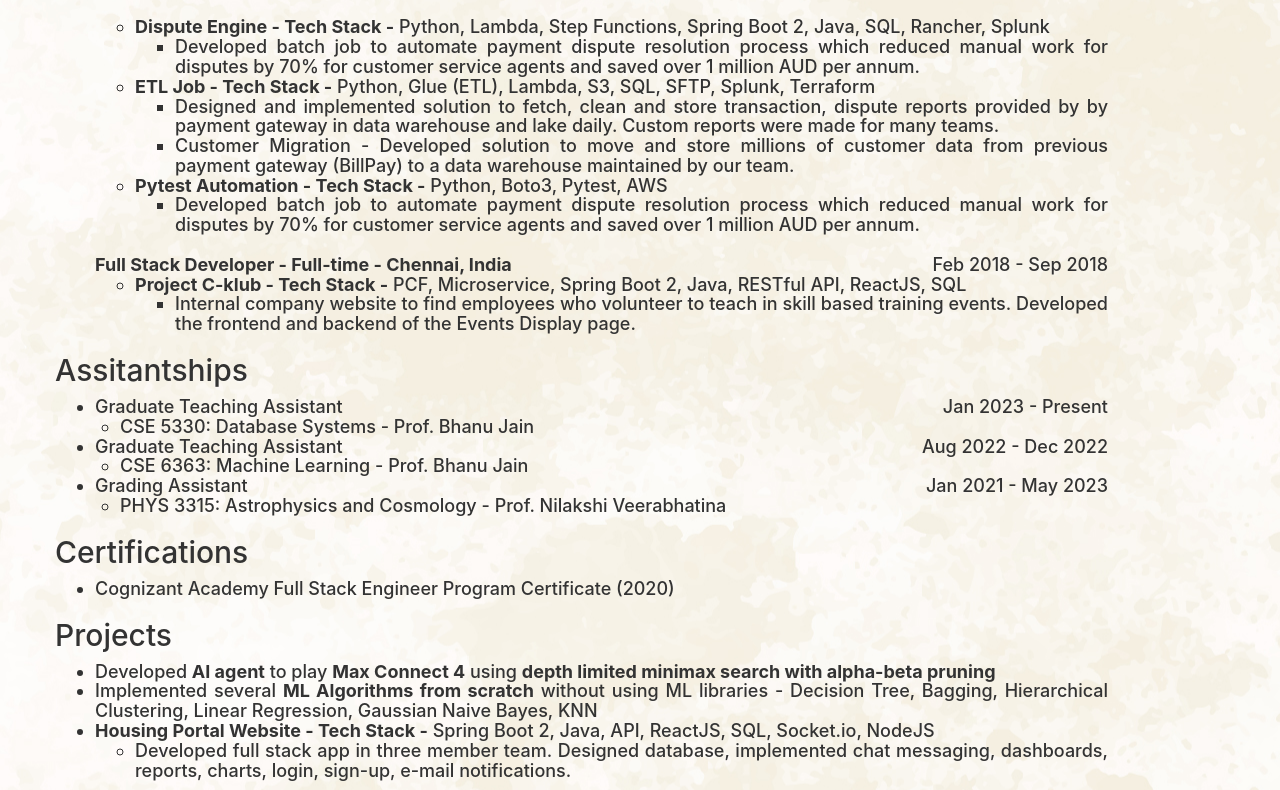
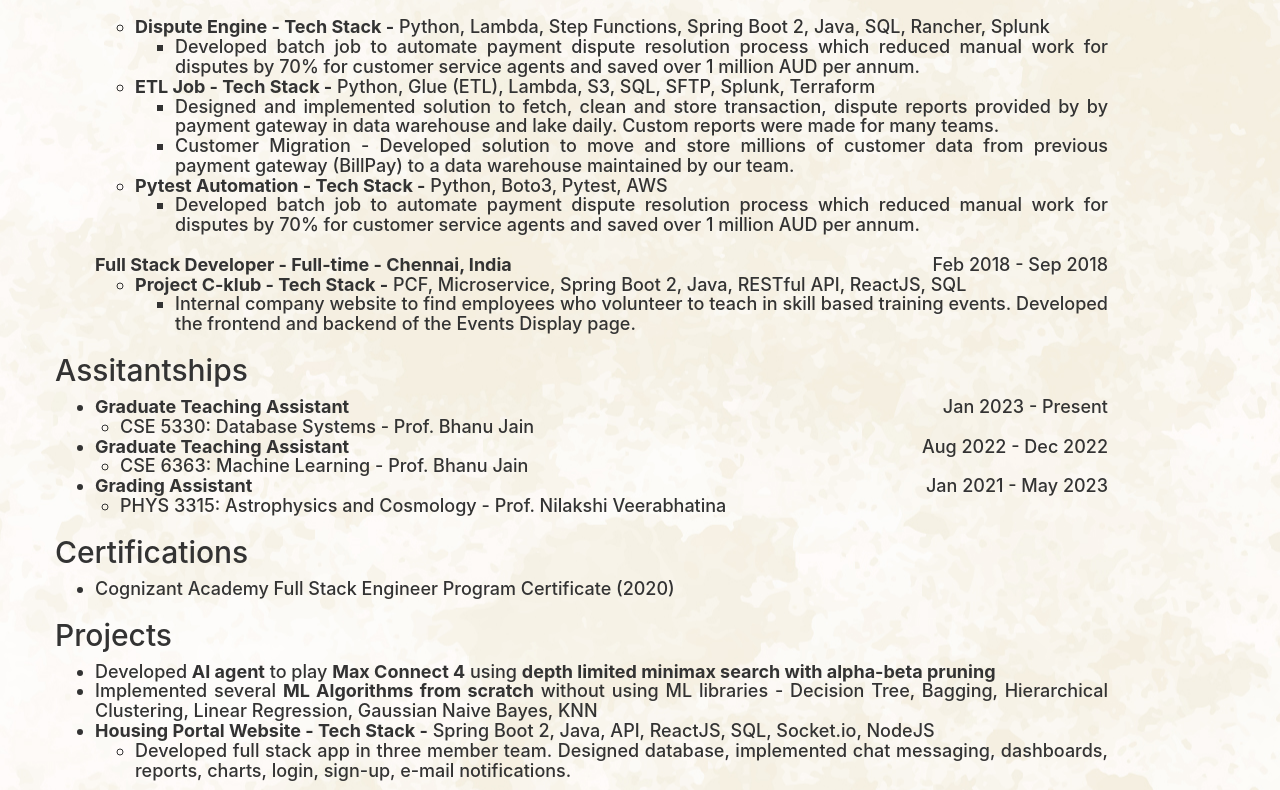
Before and after one commit to AmlanAlok/amlanalok.com, a React (Create React App) app: page /resume in a window 1280 px wide. Shown: the part 838-1628 px from the top of the page. Built offline with nearby package versions, Linux system fonts and the light colour scheme.

Commit message:
MInor changes and fixed _d in download resume pdf

```diff
--- a/src/components/Home/Home.js
+++ b/src/components/Home/Home.js
@@ -27,8 +27,8 @@
                         <h4>If you are a recruiter or someone who knows of a possible job opportunity, and you believe that my experience and skill set: </h4>
 
                         <ul>
-                            <li><h4>Are a great fit for a particular role/position, or</h4></li>
-                            <li><h4>They can help your/some company to achieve their mission or goals</h4></li>
+                            <li><h4>Will be a great fit for a particular role/position, or</h4></li>
+                            <li><h4>Can help your/some company to achieve their mission or goals</h4></li>
                         </ul>
 
                         <h4>Kindly reach out to me.</h4>
@@ -38,7 +38,7 @@
 
                         <h4>You can download/view the 1 page PDF version using the buttons below.</h4>
 
-                        <a href='Amlan_Alok_Resume.pdf' download='Amlan_Alok_Resume_d.pdf'>
+                        <a href='Amlan_Alok_Resume.pdf' download='Amlan_Alok_Resume.pdf'>
                             <button className='btn btn-primary'>Download Resume</button>
                         </a>
                             &emsp;
--- a/src/components/Resume/Assitantships/Assitantships.js
+++ b/src/components/Resume/Assitantships/Assitantships.js
@@ -9,7 +9,7 @@
                     {/* <div className='fontsize'> */}
                     <div className="row">
                         <div className="col-sm-9">
-                            <li>Graduate Teaching Assistant</li>
+                            <li><strong>Graduate Teaching Assistant</strong></li>
                         </div>
                         <div className="col-sm-3">
                             <span className='float-right'>Jan 2023 - Present</span>
@@ -23,7 +23,7 @@
 
                     <div className="row">
                         <div className="col-sm-8">
-                            <li>Graduate Teaching Assistant</li>
+                            <li><strong>Graduate Teaching Assistant</strong></li>
                         </div>
                         <div className="col-sm-4">
                             <span className='float-right'>Aug 2022 - Dec 2022</span>
@@ -38,7 +38,7 @@
 
                     <div className="row">
                         <div className="col-sm-8">
-                            <li>Grading Assistant</li>
+                            <li><strong>Grading Assistant</strong></li>
                         </div>
                         <div className="col-sm-4">
                             <span className='float-right'>Jan 2021 - May 2023</span>
```
